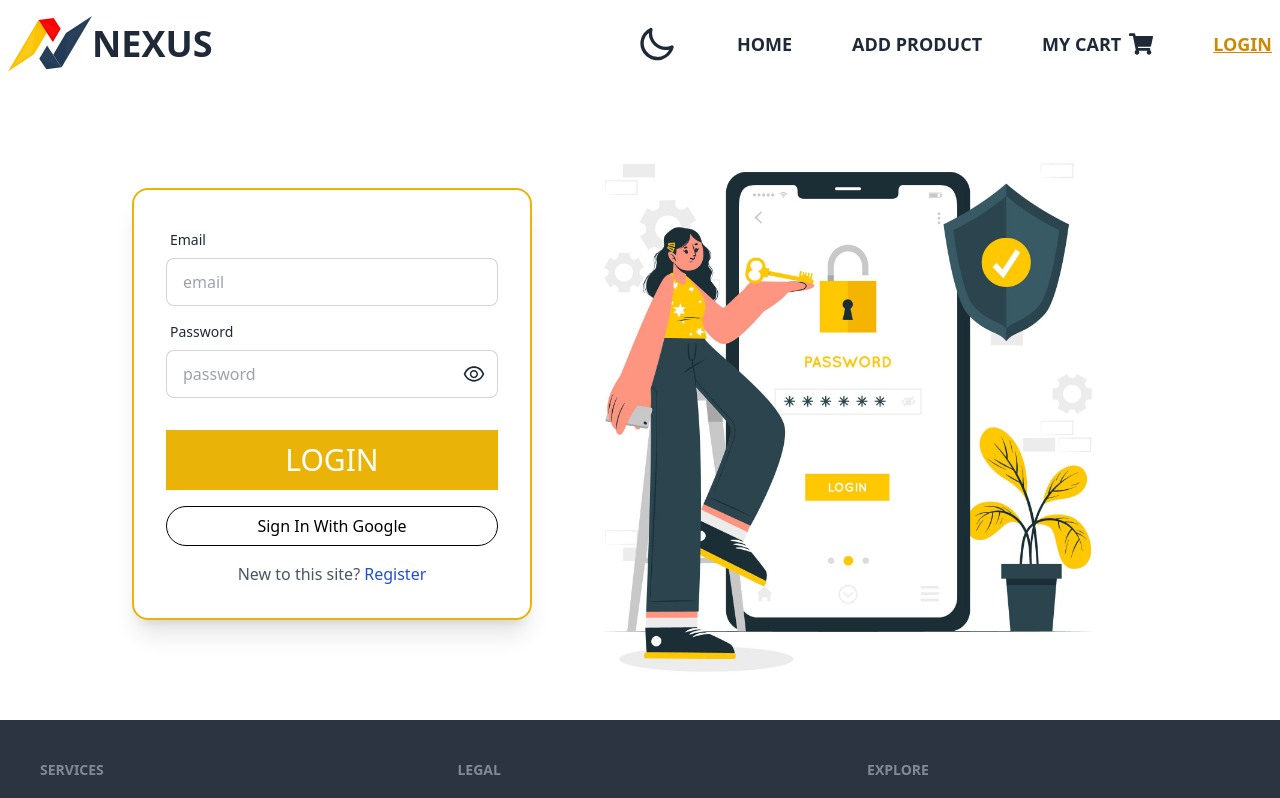
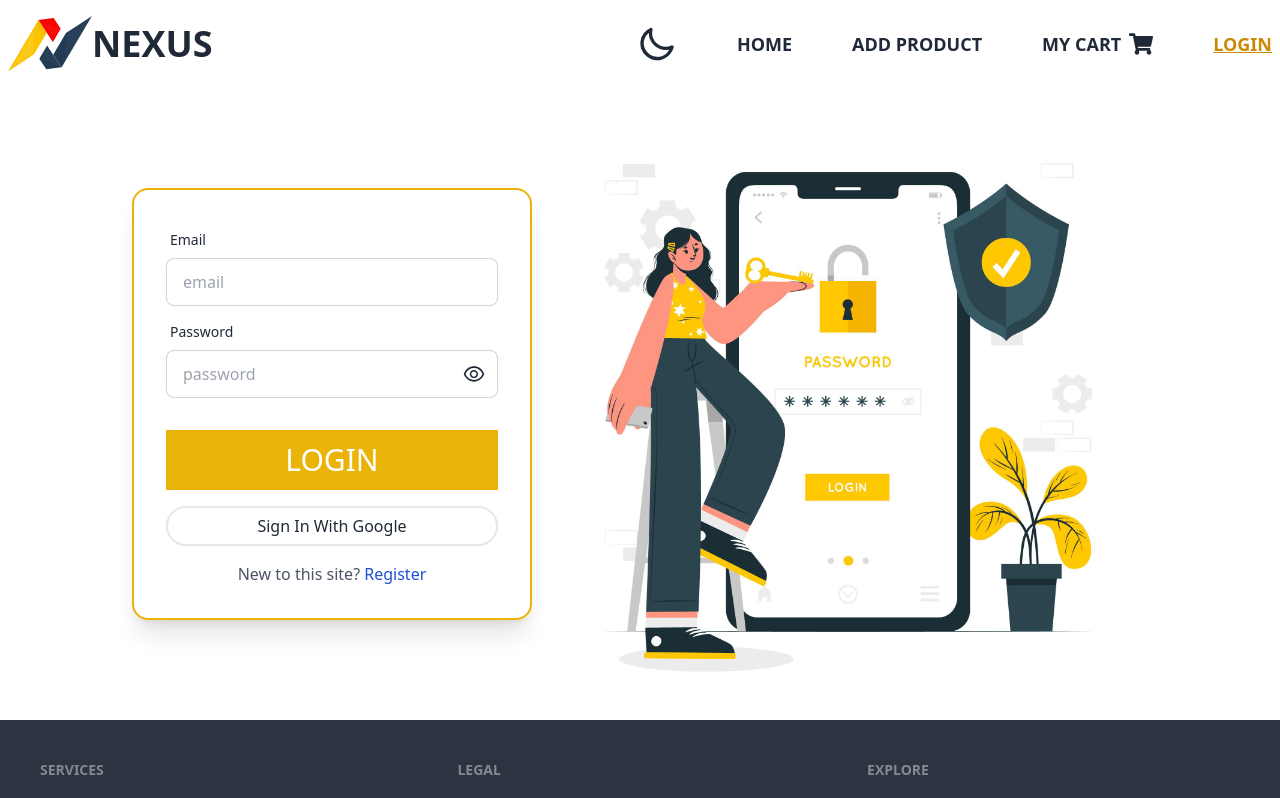
Before and after one commit to Mehedy-Tanvir/brand-shop-client, a React (Vite) app: page /login in a window 1280 px wide. Shown: the top 798 px of the page. Built offline with nearby package versions, Linux system fonts and the light colour scheme; no server answers.

Commit message:
login and register page ui improved

```diff
--- a/src/Components/Navbar/Navbar.jsx
+++ b/src/Components/Navbar/Navbar.jsx
@@ -4,6 +4,7 @@ import { FaShoppingCart } from "react-icons/fa";
 import { useContext } from "react";
 import { AuthContext } from "../../Provider/AuthProvider";
 import toast from "react-hot-toast";
+import PropTypes from "prop-types";
 
 const Navbar = ({ toggleTheme }) => {
   const { user, logoutUser } = useContext(AuthContext);
@@ -151,5 +152,8 @@ const Navbar = ({ toggleTheme }) => {
     </div>
   );
 };
+Navbar.propTypes = {
+  toggleTheme: PropTypes.func.isRequired,
+};
 
 export default Navbar;
--- a/src/Pages/Login/Login.jsx
+++ b/src/Pages/Login/Login.jsx
@@ -100,7 +100,7 @@ const Login = () => {
                 </button>
                 <button
                   type="button"
-                  className="h-[40px] mt-4 w-full text-center border border-black font-medium text-black rounded-3xl"
+                  className="h-[40px] mt-4 w-full text-center border-2 border-[var(--google_color)] font-medium text-[var(--google_color)] rounded-3xl"
                   onClick={handleGoogleSignIn}
                 >
                   Sign In With Google
--- a/src/Pages/Register/Register.jsx
+++ b/src/Pages/Register/Register.jsx
@@ -145,7 +145,7 @@ const Register = () => {
                 />
                 <button
                   type="button"
-                  className="h-[40px] mt-4 w-full text-center border border-black font-medium text-black rounded-3xl"
+                  className="h-[40px] mt-4 w-full text-center border-2 border-[var(--google_color)] font-medium text-[var(--google_color)] rounded-3xl"
                   onClick={handleGoogleSignIn}
                 >
                   Sign In With Google
--- a/src/index.css
+++ b/src/index.css
@@ -12,6 +12,7 @@
   --contact_background: gray-100;
   --contact_text1: gray-800;
   --contact_text2: gray-600;
+  --google_color: black;
 }
 [data-theme="dark"] {
   --body_background: #282c34;
@@ -20,6 +21,7 @@
   --contact_background: gray-800;
   --contact_text1: gray-100;
   --contact_text2: gray-50;
+  --google_color: white;
 }
 .swiper-slide {
   text-align: center;
```
